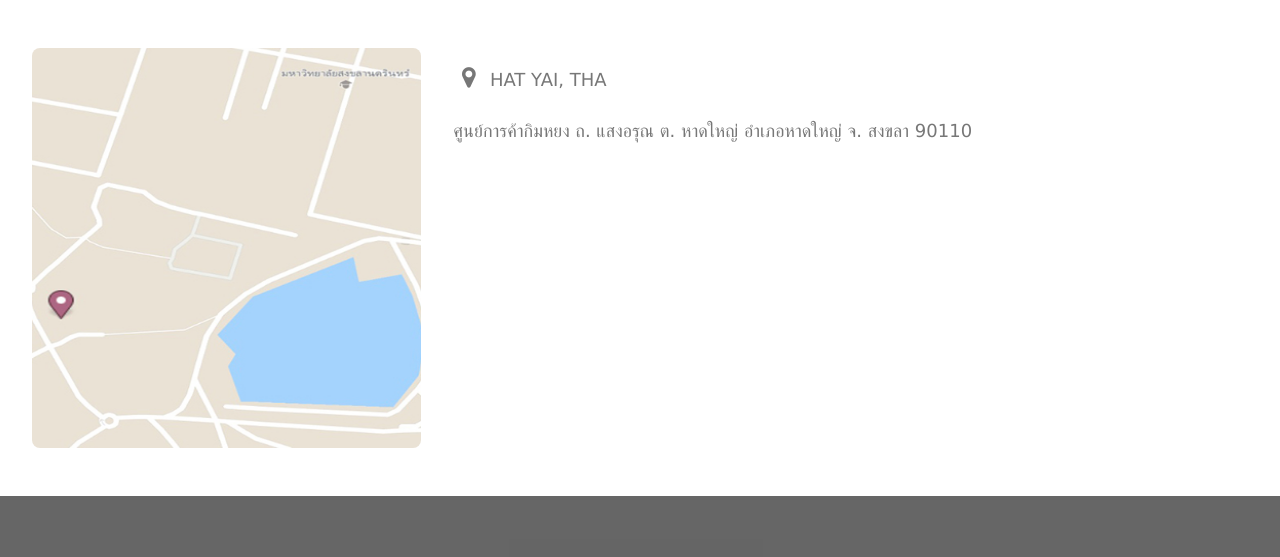
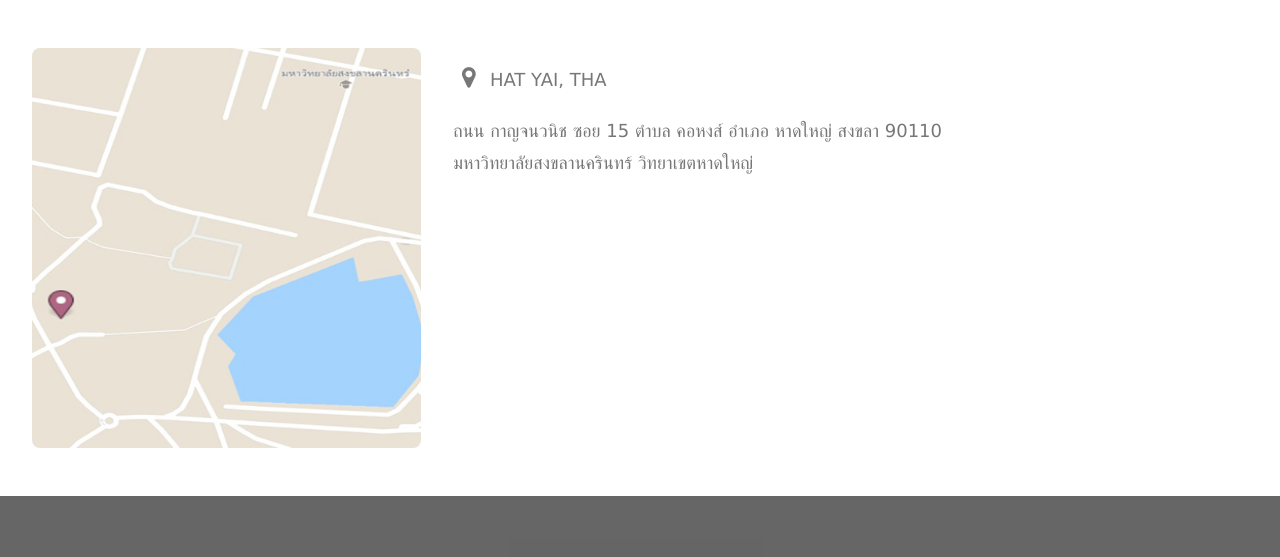
Before and after one commit to wanisa39/Bizmall, a plain HTML site: page index.html in a window 1280 px wide. Shown: the part 4288-4845 px from the top of the page. Drawn offline with nearby package versions, Linux system fonts and the light colour scheme.

Commit message:
Update index.html

```diff
--- a/index.html
+++ b/index.html
@@ -251,7 +251,8 @@ body, html {
     <div class="w3-col m8 w3-panel">
       <div class="w3-large w3-margin-bottom">
         <i class="fa fa-map-marker fa-fw w3-hover-text-black w3-xlarge"></i> HAT YAI, THA<br>
-      <p>ศูนย์การค้ากิมหยง  ถ. แสงอรุณ  ต. หาดใหญ่ อําเภอหาดใหญ่  จ. สงขลา 90110</p>
+      <p>ถนน กาญจนวนิช ซอย 15 ตำบล คอหงส์ อำเภอ หาดใหญ่ สงขลา 90110<br/>
+        มหาวิทยาลัยสงขลานครินทร์ วิทยาเขตหาดใหญ่</p>
       </div>
     </div>
   </div>
```
